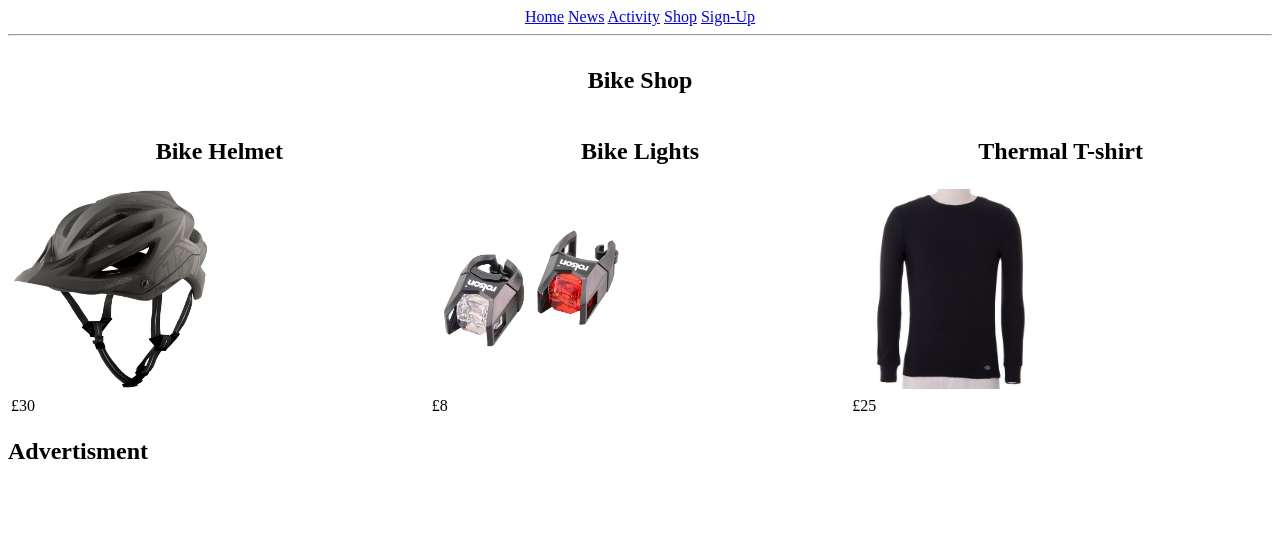
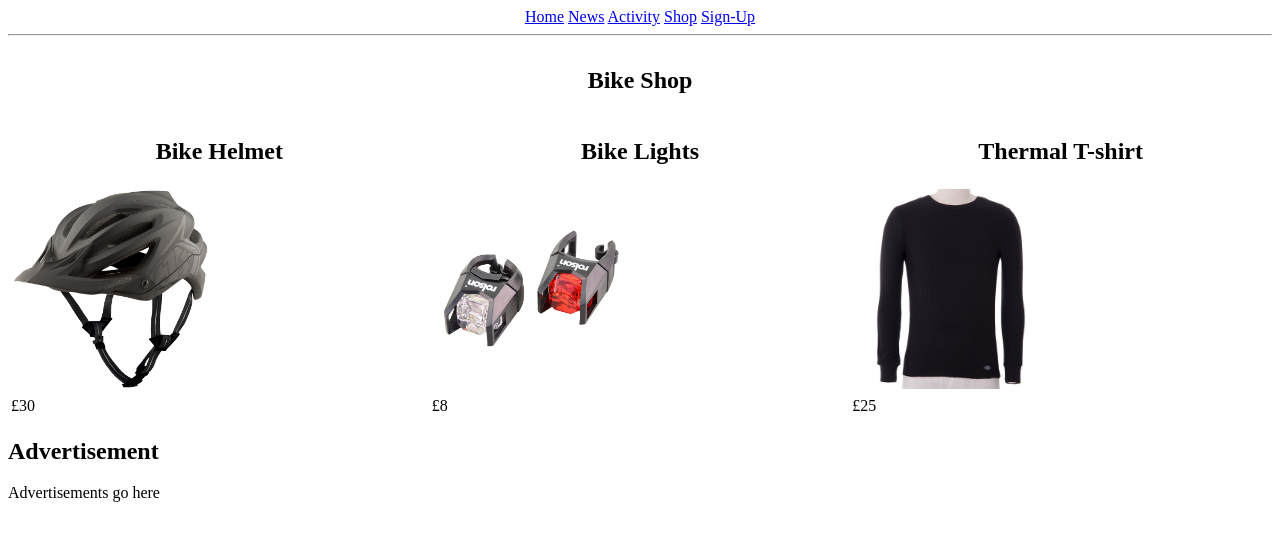
Before and after one commit to amltms/sprint-2, a plain HTML site: page website/shop.html in a window 1280 px wide. Drawn offline with Linux system fonts and the light colour scheme.

Commit message:
update to advertisement section

```diff
--- a/website/shop.html
+++ b/website/shop.html
@@ -50,7 +50,8 @@
 
 
 <aside align="left">
-	<h2>Advertisment</h2>
+	<h2>Advertisement</h2>
+	<p>Advertisements go here</p>
 </aside>
 </body>
 </html>
```
